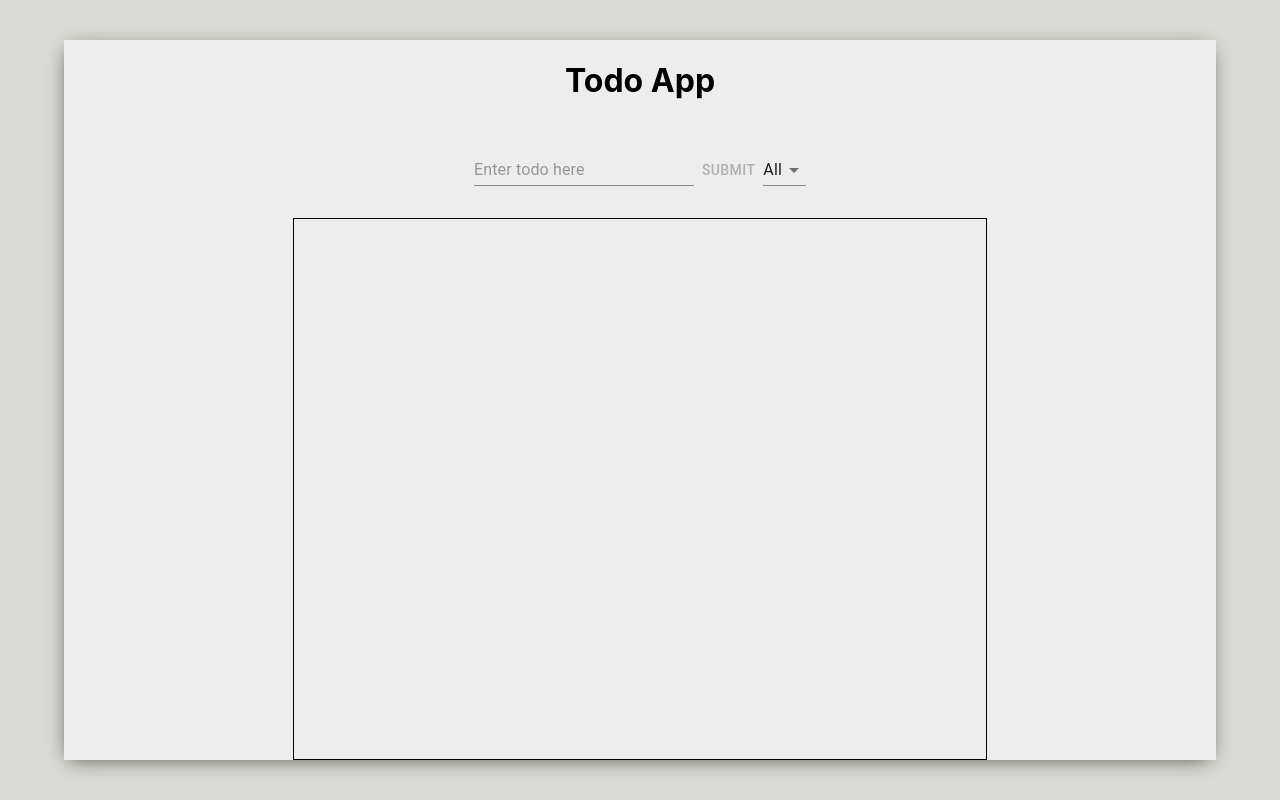
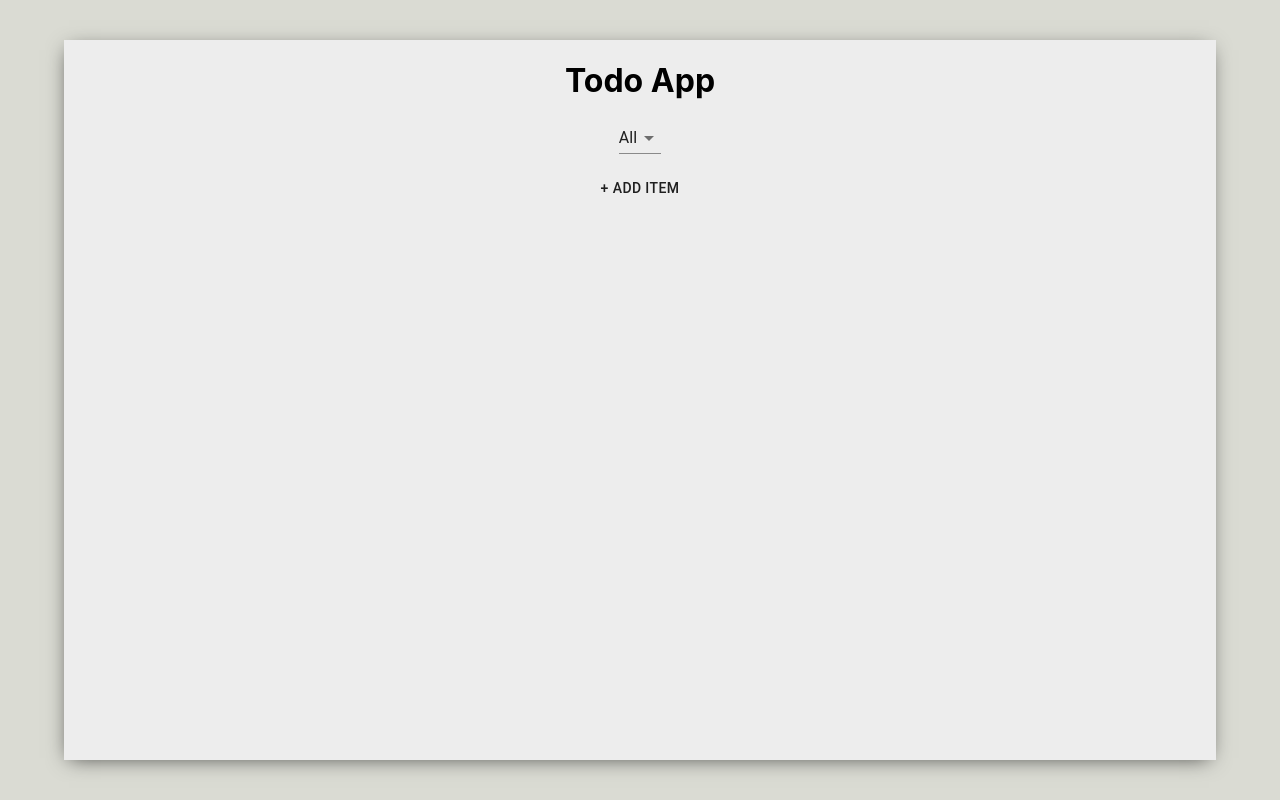
Before and after one commit to rahulkumawat2107/Todo-React-Webapp, a React (Create React App) app: page / in a window 1280 px wide. Built offline with nearby package versions, Linux system fonts and the light colour scheme.

Commit message:
updated UI

```diff
--- a/src/App.js
+++ b/src/App.js
@@ -1,14 +1,19 @@
 import './App.css';
 import './TodoList.css'
 import React, {useState, useEffect} from 'react';
+import { Button } from '@material-ui/core';
 import Todo from './Todo';
 import TodoList from './TodoList';
+import Filter from './Filter.js';
 
 function App() {
   const [inputText, setInputText] = useState("");
   const [todos, setTodos] = useState([]);
   const [filterValue, setfilterValue] = useState("all");
   const [filteredTodos, setFilteredTodos] = useState([]);
+  const [showAddItem, setshowAddItem] = useState(false);
+
+  console.log("add",showAddItem);
 
   useEffect(() => {
     getLocalTodos();
@@ -20,7 +25,6 @@ function App() {
   }, [todos, filterValue]);
 
   const filterHandler = () => {
-    console.log("Filer", filterValue);
     switch(filterValue) {
       case "completed":
         setFilteredTodos(todos.filter((todo) => todo.completed === true));
@@ -51,7 +55,7 @@ function App() {
     <div className="app">
       <div className="app_body">
         <h1>Todo App</h1>
-          <Todo todos = {todos} inputText={inputText} setInputText = {setInputText} setTodos = {setTodos} filterValue = {filterValue} setfilterValue = {setfilterValue}/>
+          <Filter filterValue = {filterValue} setfilterValue = {setfilterValue}/>
           <div className="todoContainer">
             <ul>
               {filteredTodos.map((todo) => (
@@ -59,6 +63,8 @@ function App() {
               ))}
             </ul>
           </div>
+          { showAddItem && <Todo todos = {todos} inputText={inputText} setInputText = {setInputText} setTodos = {setTodos} filterValue = {filterValue} setfilterValue = {setfilterValue} setshowAddItem={setshowAddItem}/>}
+          <Button onClick={() => setshowAddItem(!showAddItem)}>{`${!showAddItem ? "+ Add Item" : "Cancel"}`}</Button>
       </div>
     </div>
   );
--- /dev/null
+++ b/src/Filter.js
@@ -0,0 +1,20 @@
+import React from 'react';
+import { Select, MenuItem } from '@material-ui/core';
+
+function Filter({filterValue, setfilterValue} ) {
+    const optionHandle = (e) => {
+        setfilterValue(e.target.value);
+    }
+
+    return (
+        <div>
+            <Select value={filterValue} onChange={optionHandle}>
+                <MenuItem value="all">All</MenuItem>
+                <MenuItem value="completed">Completed</MenuItem>
+                <MenuItem value="uncompleted">Uncompleted</MenuItem>
+            </Select>
+        </div>
+    )
+}
+
+export default Filter
--- a/src/Todo.js
+++ b/src/Todo.js
@@ -2,7 +2,7 @@ import React from 'react';
 import { Button, Select, Input, MenuItem } from '@material-ui/core';
 import './Todo.css';
 
-function Todo({inputText, setInputText, todos, setTodos, filterValue, setfilterValue}) {
+function Todo({inputText, setInputText, todos, setTodos, filterValue, setfilterValue, setshowAddItem}) {
 
     const inputTextHandler = (e) => {
         setInputText(e.target.value);
@@ -15,6 +15,7 @@ function Todo({inputText, setInputText, todos, setTodos, filterValue, setfilterV
             {text: inputText, completed:false, id:Math.random()*1000}
         ])
         setInputText("");
+        setshowAddItem(false);
     }
 
     const optionHandle = (e) => {
@@ -26,12 +27,6 @@ function Todo({inputText, setInputText, todos, setTodos, filterValue, setfilterV
             <form onSubmit={submitTodo}>
                 <Input value={inputText} onChange={inputTextHandler} type="text" placeholder="Enter todo here"></Input>
                 <Button type="submit" disabled = {!inputText}>Submit</Button>
-
-                <Select value={filterValue} onChange={optionHandle}>
-                    <MenuItem value="all">All</MenuItem>
-                    <MenuItem value="completed">Completed</MenuItem>
-                    <MenuItem value="uncompleted">Uncompleted</MenuItem>
-                </Select>
             </form>
 
         </div>
--- a/src/TodoList.css
+++ b/src/TodoList.css
@@ -1,15 +1,29 @@
 .todoContainer {
+    overflow: auto;
     width: 60%;
-    height: 100%;
-    border: 1px solid black;
 }
 
 .todoItem {
     display: flex;
     align-items: center;
+    justify-content: space-around;
+    padding: 2px 16px;
+    background-color: white;
+    transition: 0.3s;
+    border-radius: 2px;
+    margin: 6px;
+}
+
+.todoItem:hover {
+    transition: 0.3s;
+    box-shadow: 0 8px 16px 0 rgba(0, 0, 0, 0.2);
 }
 
 .todoItem li {
     width: 80%;
     list-style: none;
 }
+
+.todoItem DeleteForeverIcon:hover {
+    cursor: pointer;
+}
--- a/src/TodoList.js
+++ b/src/TodoList.js
@@ -24,11 +24,9 @@ function TodoList({text, todo, todos, setTodos, completed}) {
     return (
         <div>
             <div className="todoItem">
-            <Checkbox checked={completed} onChange={completeHandle} />
-            <li style={{ textDecoration:` ${todo.completed ? 'line-through' : ''} `}} type="text">{text}</li>
-                {/* <input type="checkbox" checked = {completed} onChange={completeHandle}></input>
-                <li style={{ textDecoration:` ${todo.completed ? 'line-through' : ''} `}} type="text">{text}</li> */}
-            <DeleteForeverIcon onClick={deleteHandler}></DeleteForeverIcon>
+                <Checkbox checked={completed} onChange={completeHandle} />
+                <li onClick={completeHandle} style={{ color:` ${todo.completed ? '#696969' : ''} `, textDecoration:` ${todo.completed ? 'line-through' : ''} `}} type="text">{text}</li>
+                <DeleteForeverIcon onClick={deleteHandler}></DeleteForeverIcon>
             </div>
         </div>
     )
```
Also changed, not shown: 1 other file (tests, documents, lock files or other folders).
